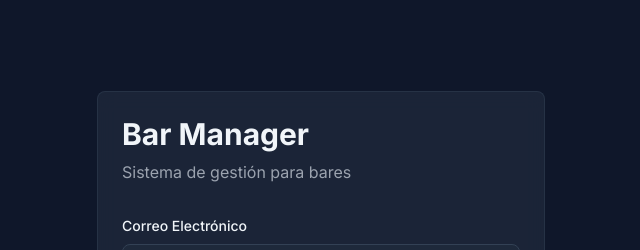
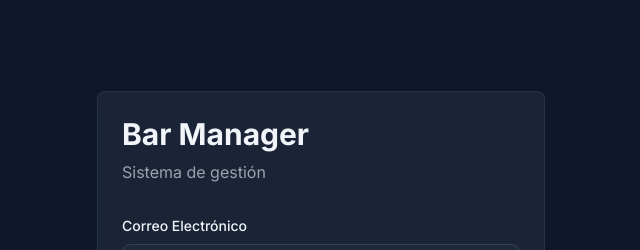
Before and after one commit to sebastiancceballos/Bar-Manager, a Next.js app: page / in a window 1280 px wide. Shown: the top 250 px of the page, without its empty margins (319-959 px from the left). Built offline with nearby package versions, Linux system fonts and the light colour scheme; no server answers.

Commit message:
fix: shorten description text in login page
Updated the bar management system description for brevity

Co-authored-by: Sebastian Cardona Ceballos <247625612+sebastiancceballos@users.noreply.github.com>

```diff
--- a/app/page.tsx
+++ b/app/page.tsx
@@ -38,7 +38,7 @@ export default function LoginPage() {
           <h1 className="text-3xl font-bold text-foreground mb-2">
             Bar Manager
           </h1>
-          <p className="text-gray-400">Sistema de gestión para bares</p>
+          <p className="text-gray-400">Sistema de gestión </p>
         </div>
 
         <form onSubmit={handleSubmit} className="space-y-6">
```
